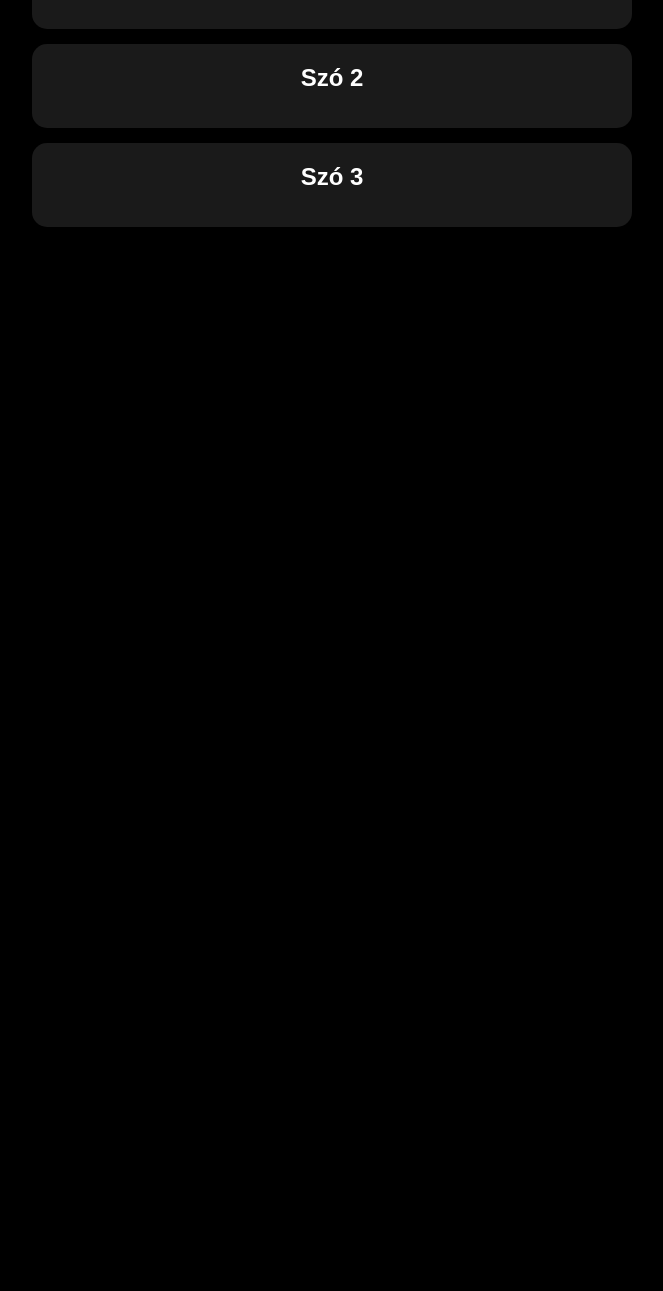
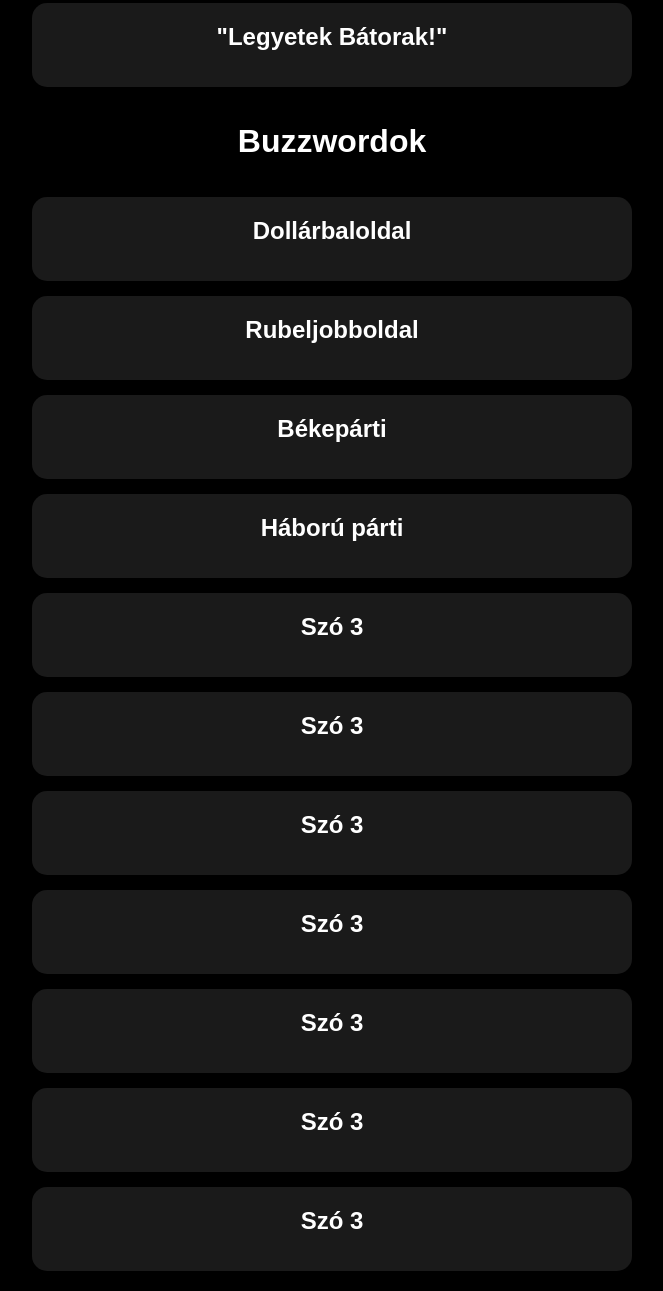
Before and after one commit to MagyarKormanySzotar/KormanySzotar.github.io, a plain HTML site: page index.html in a window 1280 px wide. Shown: the part 226-1517 px from the top of the page, without its empty margins (308-971 px from the left). Before the commit the page ends 800 px from the top, so only its background shows below. Drawn offline with Linux system fonts and the light colour scheme.

Commit message:
v1.1 4 új szó

```diff
--- a/index.html
+++ b/index.html
@@ -11,26 +11,69 @@
         <h1>Kormány Szótár</h1>
         <h2>A hely ahol az értelmetlen is értelmet szerez</h2>
     </header>
+
+    <h1>Szállóigék</h1>
+
     <main id="word-container">
         <div class="word-box">
             <div class="word-box-header">
                 <strong>"Legyetek Bátorak!"</strong>
             </div>
             <div class="word-box-content">
-                <p>Mészaor Lőrinc győnyőrű mondata ennél jobban még én sem tudtam volna kifejezni magam.
-                    Nagy eséllyel <strong>bátrak</strong> szót akarta haszálni, de sajna nem sikerült
-                </p>
+                <p>Mészáros Lőrinc győnyőrű mondata ennél jobban még én sem tudtam volna kifejezni magam.</p>
+                <p>Nagy eséllyel <strong style="color: red;">bátrak</strong> szót akarta haszálni, de sajna nem sikerült.</p>
+                <a href="https://www.youtube.com/watch?v=GZXw4GJc870"><h3>Teljes videó</h3></a>
+
             </div>
         </div>
+
+        <h1>Buzzwordok</h1>
+
         <div class="word-box">
             <div class="word-box-header">
-                <strong>Szó 2</strong>
+                <strong>Dollárbaloldal</strong>
+            </div>
+            <div class="word-box-content">
+                <p>Kedvenc buzzwordom amit hallottam.</p>
+                <p>Ezt a szót olyan emberekre használják aki nem kormány párti a.k.a nem fideszes a.k.a nagyjából mindenki</p>
+                <h3>Ahol megtalálható</h3>
+                <p style="color: aqua;">https://telex.hu/cimke/dollarbaloldal</p>
+                <p style="color: aqua;">https://444.hu/tag/dollarbaloldal</p>
+            </div>
+        </div>
+
+        <div class="word-box">
+            <div class="word-box-header">
+                <strong>Rubeljobboldal</strong>
+            </div>
+            <div class="word-box-content">
+                <p>Igazánól egyzser írt róla Púzsér Róbert így nem nagyon van sok jelentése deee buzzword</p>
+                <h3>Ahol megtalálható</h3>
+                <p style="color: aqua;">https://index.hu/24ora/?cimke=rubeljobboldal</p>
+            </div>
+
+        </div>
+                <div class="word-box">
+            <div class="word-box-header">
+                <strong>Békepárti</strong>
+            </div>
+            <div class="word-box-content">
+                <p>Ez a szó azokat az embereket foglalja össze aki a Ukrán/Orosz hábórúban a békére szavaznak (vagyis majdnem mindenki)</p>
+                <p>Fontos tudni hogy ennek van a Háború békepárti és Béke hábórú párti változata is</p>
+                <p style="color: aqua;"></p>
+            </div>
+        </div>
+
+                <div class="word-box">
+            <div class="word-box-header">
+                <strong>Háború párti</strong>
             </div>
             <div class="word-box-content">
                 <p>Itt van a szó magyarázata, ami alapból rejtve van.</p>
             </div>
         </div>
-        <div class="word-box">
+
+                <div class="word-box">
             <div class="word-box-header">
                 <strong>Szó 3</strong>
             </div>
@@ -38,6 +81,61 @@
                 <p>Itt van a szó magyarázata, ami alapból rejtve van.</p>
             </div>
         </div>
+
+                <div class="word-box">
+            <div class="word-box-header">
+                <strong>Szó 3</strong>
+            </div>
+            <div class="word-box-content">
+                <p>Itt van a szó magyarázata, ami alapból rejtve van.</p>
+            </div>
+        </div>
+
+                <div class="word-box">
+            <div class="word-box-header">
+                <strong>Szó 3</strong>
+            </div>
+            <div class="word-box-content">
+                <p>Itt van a szó magyarázata, ami alapból rejtve van.</p>
+            </div>
+        </div>
+
+                <div class="word-box">
+            <div class="word-box-header">
+                <strong>Szó 3</strong>
+            </div>
+            <div class="word-box-content">
+                <p>Itt van a szó magyarázata, ami alapból rejtve van.</p>
+            </div>
+        </div>
+
+                <div class="word-box">
+            <div class="word-box-header">
+                <strong>Szó 3</strong>
+            </div>
+            <div class="word-box-content">
+                <p>Itt van a szó magyarázata, ami alapból rejtve van.</p>
+            </div>
+        </div>
+
+                <div class="word-box">
+            <div class="word-box-header">
+                <strong>Szó 3</strong>
+            </div>
+            <div class="word-box-content">
+                <p>Itt van a szó magyarázata, ami alapból rejtve van.</p>
+            </div>
+        </div>
+
+                <div class="word-box">
+            <div class="word-box-header">
+                <strong>Szó 3</strong>
+            </div>
+            <div class="word-box-content">
+                <p>Itt van a szó magyarázata, ami alapból rejtve van.</p>
+            </div>
+        </div>
+
     </main>
     <script src="script.js"></script>
 </body>
```
